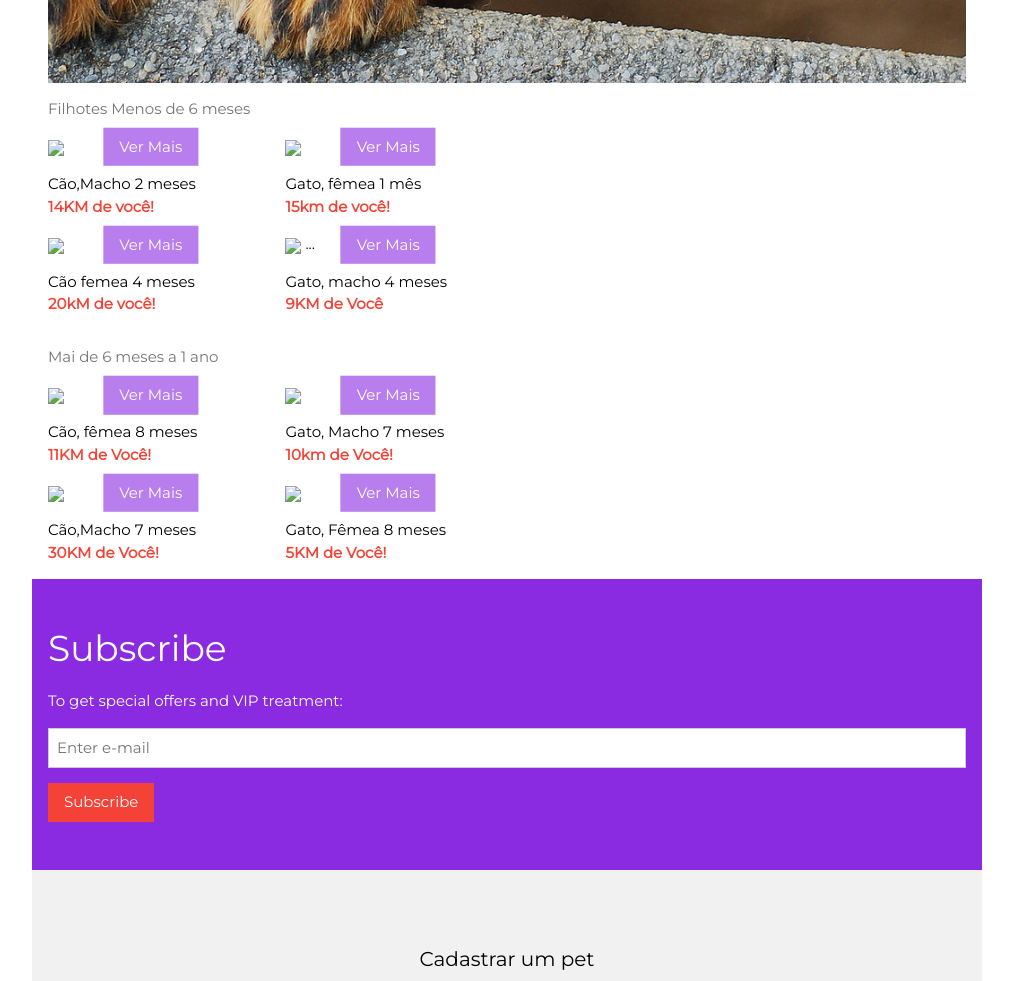
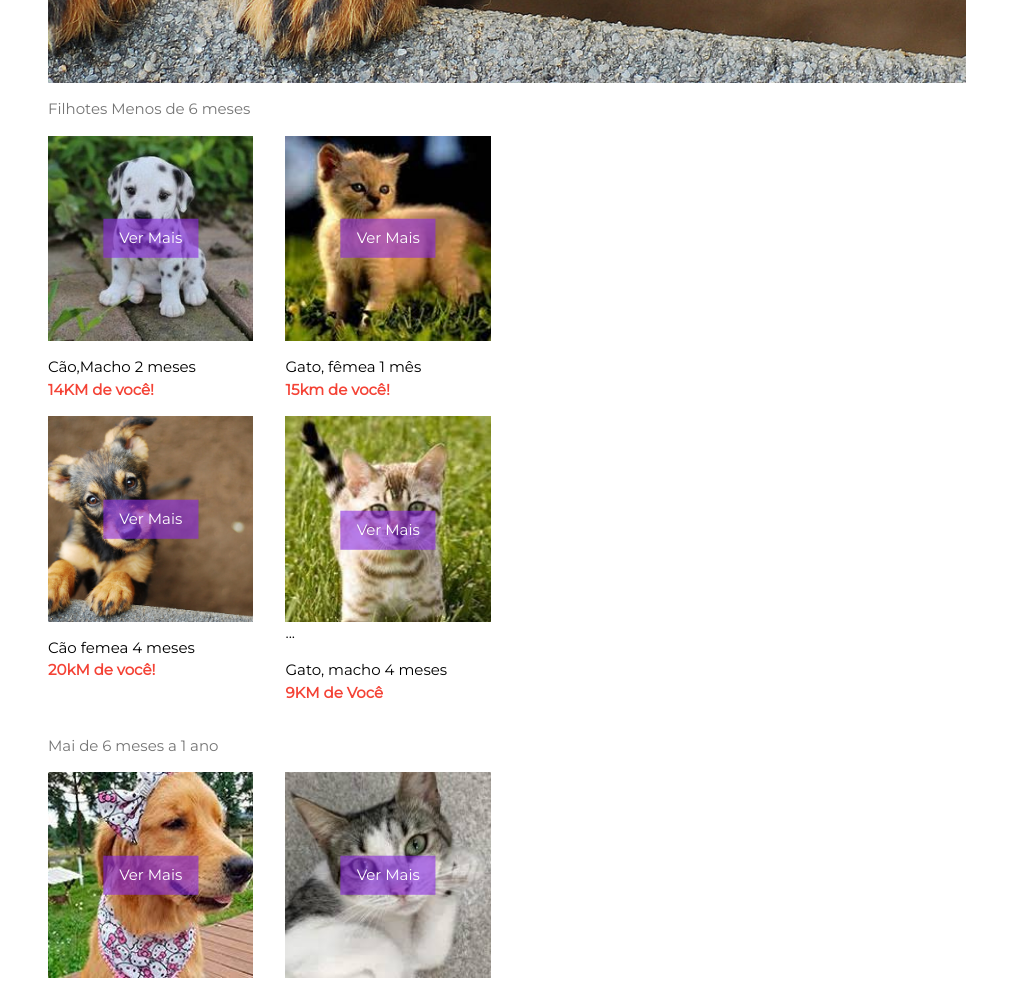
Before and after one commit to Maicon-he/pet, a plain HTML site: page index.html in a window 1280 px wide. Shown: the part 920-1901 px from the top of the page, without its empty margins (258-1271 px from the left). Drawn offline with Linux system fonts and the light colour scheme.

Commit message:
Update index.html

```diff
--- a/index.html
+++ b/index.html
@@ -85,7 +85,7 @@ body,h1,h2,h3,h4,h5,h6,.w3-wide {font-family: "Montserrat", sans-serif;}
 
       <div class="w3-container">
         <div class="w3-display-container">
-          <img src="/root/a025d21f9a475a6846d2911ad571374d.jpg" style="width:100%">
+          <img src="./a025d21f9a475a6846d2911ad571374d.jpg" style="width:100%">
           <!--span class="w3-tag w3-display-topleft">...</span-->
           <div class="w3-display-middle ">
             <button class="w3-button ">Ver Mais</button>
@@ -96,7 +96,7 @@ body,h1,h2,h3,h4,h5,h6,.w3-wide {font-family: "Montserrat", sans-serif;}
 
       <div class="w3-container">
         <div class="w3-display-container">
-          <img src="/root/45000_shutterstock-587562362-cachorro.jpg" style="width:100%">
+          <img src="./45000_shutterstock-587562362-cachorro.jpg" style="width:100%">
           <!--span class="w3-tag w3-display-topleft">...</span-->
           <div class="w3-display-middle ">
             <button class="w3-button"> Ver Mais</button>
@@ -110,7 +110,7 @@ body,h1,h2,h3,h4,h5,h6,.w3-wide {font-family: "Montserrat", sans-serif;}
 
       <div class="w3-container">
         <div class="w3-display-container">
-          <img src="/root/cat26meses.jpg" style="width:100%">
+          <img src="./cat26meses.jpg" style="width:100%">
           <!--span class="w3-tag w3-display-topleft">...</span-->
           <div class="w3-display-middle ">
             <button class="w3-button ">Ver Mais </button>
@@ -121,7 +121,7 @@ body,h1,h2,h3,h4,h5,h6,.w3-wide {font-family: "Montserrat", sans-serif;}
 
       <div class="w3-container">
         <div class="w3-display-container">
-          <img src="/root/cat26meses2.jpg" style="width:100%">
+          <img src="./cat26meses2.jpg" style="width:100%">
           <!__span class="w3-tag w3-display-topleft">...</span-->
           <div class="w3-display-middle ">
             <button class="w3-button ">Ver Mais</button>
@@ -142,7 +142,7 @@ body,h1,h2,h3,h4,h5,h6,.w3-wide {font-family: "Montserrat", sans-serif;}
 
       <div class="w3-container">
         <div class="w3-display-container">
-          <img src="/root/1ano.jpg" style="width:100%">
+          <img src="./1ano.jpg" style="width:100%">
           <!--span class="w3-tag w3-display-topleft">Sale</span-->
           <div class="w3-display-middle ">
             <button class="w3-button ">Ver Mais</button>
@@ -153,7 +153,7 @@ body,h1,h2,h3,h4,h5,h6,.w3-wide {font-family: "Montserrat", sans-serif;}
 
       <div class="w3-container">
         <div class="w3-display-container">
-          <img src="/root/1ano2.jpg" style="width:100%">
+          <img src="./1ano2.jpg" style="width:100%">
           <!--span class="w3-tag w3-display-topleft">Sale</span-->
           <div class="w3-display-middle ">
             <button class="w3-button"> Ver Mais</button>
@@ -167,7 +167,7 @@ body,h1,h2,h3,h4,h5,h6,.w3-wide {font-family: "Montserrat", sans-serif;}
 
       <div class="w3-container">
         <div class="w3-display-container">
-          <img src="/root/cat1ano.jpg" style="width:100%">
+          <img src="./cat1ano.jpg" style="width:100%">
           <!--span class="w3-tag w3-display-topleft">Sale</span-->
           <div class="w3-display-middle ">
             <button class="w3-button ">Ver Mais </button>
@@ -178,7 +178,7 @@ body,h1,h2,h3,h4,h5,h6,.w3-wide {font-family: "Montserrat", sans-serif;}
 
       <div class="w3-container">
         <div class="w3-display-container">
-          <img src="/root/cat1ano2.jpg" style="width:100%">
+          <img src="./cat1ano2.jpg" style="width:100%">
           <!--<span class="w3-tag w3-display-topleft">...</span>-->
           <div class="w3-display-middle ">
             <button class="w3-button ">Ver Mais</button>
@@ -239,7 +239,7 @@ body,h1,h2,h3,h4,h5,h6,.w3-wide {font-family: "Montserrat", sans-serif;}
 
       <div class="w3-white w3-text-grey w3-card-4">
         <div class="w3-display-container">
-          <img src="/root/perfil.png" style="width:100%" alt="Avatar">
+          <img src="./perfil.png" style="width:100%" alt="Avatar">
           <div class="w3-display-bottomleft w3-container w3-text-black">
             <h2>Julio</h2>
           </div>
@@ -255,7 +255,7 @@ body,h1,h2,h3,h4,h5,h6,.w3-wide {font-family: "Montserrat", sans-serif;}
 
 
           <div class="w3-display-container">
-            <img src="/root/1ano.jpg" style="width:100%">
+            <img src="./1ano.jpg" style="width:100%">
             <!--span class="w3-tag w3-display-topleft">Sale</span-->
             <div class="w3-display-middle ">
               <button class="w3-button ">Ver Mais</button>
```
